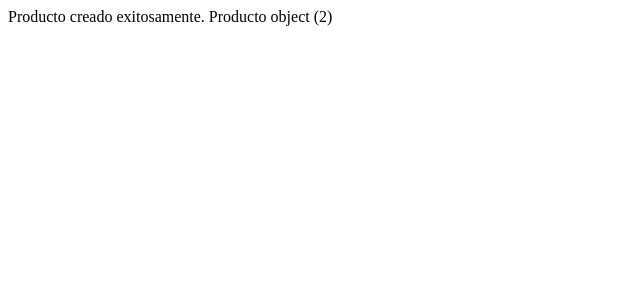
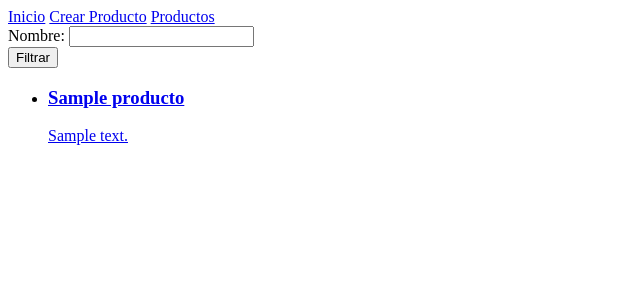
Before and after one commit to cdbiancotti/96050, a Django app: page /productos/ in a window 1280 px wide. Shown: the top 300 px of the page, without its empty margins (0-640 px from the left). Run offline with Django 5.2, Linux system fonts and the light colour scheme; tables that the repository leaves empty hold one stand-in row (values such as "Sample post").

Commit message:
Herencia de templates, lista con buscador, detalle

```diff
--- a/producto/forms.py
+++ b/producto/forms.py
@@ -3,3 +3,7 @@ from django import forms
 class FormularioProducto(forms.Form):
     nombre = forms.CharField(max_length=50)
     descripcion = forms.CharField(widget=forms.Textarea)
+
+
+class FormularioBusqueda(forms.Form):
+    nombre = forms.CharField(max_length=50, required=False)
--- /dev/null
+++ b/producto/templates/producto/listar_productos.html
@@ -0,0 +1,27 @@
+
+{% extends "base.html" %}
+
+{% block texto_pestania %}Listar productos{% endblock texto_pestania %}
+
+{% block contenido %}
+
+<form action={% url "producto:listar_productos" %} method="get">
+    {{formulario}}
+    <input type="submit" value="Filtrar">
+</form>
+
+{% if productos %}
+    <ul>
+        {% for producto in productos %}
+        <li>
+                <a href={% url "producto:detalle" producto.id %}>
+                    <h3>{{ producto.nombre }}</h3>
+                    <p>{{ producto.descripcion }}</p>
+                </a>
+                </li>
+        {% endfor %}
+    </ul>
+    {% else %}
+    <p>No hay productos para mostrar.</p>
+    {% endif %}
+{% endblock contenido %}
--- a/producto/urls.py
+++ b/producto/urls.py
@@ -1,11 +1,14 @@
 
 from django.urls import path
-from producto.views import inicio, datos, productos, crear_producto
+from producto.views import inicio, datos, productos, crear_producto, listar_productos, detalle_producto
 
+app_name = 'producto'
 
 urlpatterns = [
-    path('', inicio),
+    path('', inicio, name='inicio'),
     path('datos/', datos),
-    path('productos/', productos),
-    path('crear_producto/', crear_producto),
+    # path('productos/', productos),
+    path('crear_producto/', crear_producto, name='crear_producto'),
+    path('productos/', listar_productos, name='listar_productos'),
+    path('productos/<int:id_producto>/', detalle_producto, name='detalle'),
 ]
--- a/producto/views.py
+++ b/producto/views.py
@@ -5,7 +5,7 @@ from django.http import HttpResponse
 from django.template import Template, Context, loader
 
 from producto.models import Producto
-from producto.forms import FormularioProducto
+from producto.forms import FormularioProducto, FormularioBusqueda
 
 # def inicio(request):
 #     return HttpResponse('<h1>HOLA BIENVENIDO A MI PAGINA!!</h1>')
@@ -75,3 +75,20 @@ def crear_producto(request):
     formulario = FormularioProducto()
 
     return render(request, 'producto/crear_producto.html', {'formulario': formulario})
+
+
+def listar_productos(request):
+
+
+    formulario = FormularioBusqueda(request.GET)
+    if formulario.is_valid():
+        filtro_nombre = formulario.cleaned_data['nombre']
+        productos = Producto.objects.filter(nombre__icontains=filtro_nombre)
+    else:
+        productos = Producto.objects.all()
+
+    return render(request, 'producto/listar_productos.html', {'productos': productos, 'formulario': formulario})
+
+def detalle_producto(request, id_producto):
+    producto = Producto.objects.get(id=id_producto)
+    return render(request, 'producto/detalle_productos.html', {'producto': producto})
--- /dev/null
+++ b/templates/base.html
@@ -0,0 +1,28 @@
+<!DOCTYPE html>
+<html lang="en">
+<head>
+    <meta charset="UTF-8">
+    <meta name="viewport" content="width=device-width, initial-scale=1.0">
+    <title>
+        {% block texto_pestania %}
+        titulo a completar en otros template
+        {% endblock texto_pestania %}
+    </title>
+    {% comment %} {% block link_estilos %}
+    <link rel="stylesheet" href="style.css">
+    {% endblock link_estilos %} {% endcomment %}
+</head>
+<body>
+    <nav>
+        <a href="{% url "producto:inicio" %}">Inicio</a>
+        <a href="{% url 'producto:crear_producto' %}">Crear Producto</a>
+        <a href="{% url 'producto:listar_productos' %}">Productos</a>
+    </nav>
+
+    {% block contenido %}
+    texto a completar en otros template
+    {% endblock contenido %}
+
+
+</body>
+</html>
```
Also changed, not shown: pre-entrega.md (added, +15 -0 lines), producto/templates/producto/crear_producto.html (+7 -11 lines), producto/templates/producto/detalle_productos.html (added, +10 -0 lines), producto/templates/producto/inicio.html (+8 -12 lines), templates/inicio.html (deleted, +0 -12 lines).
